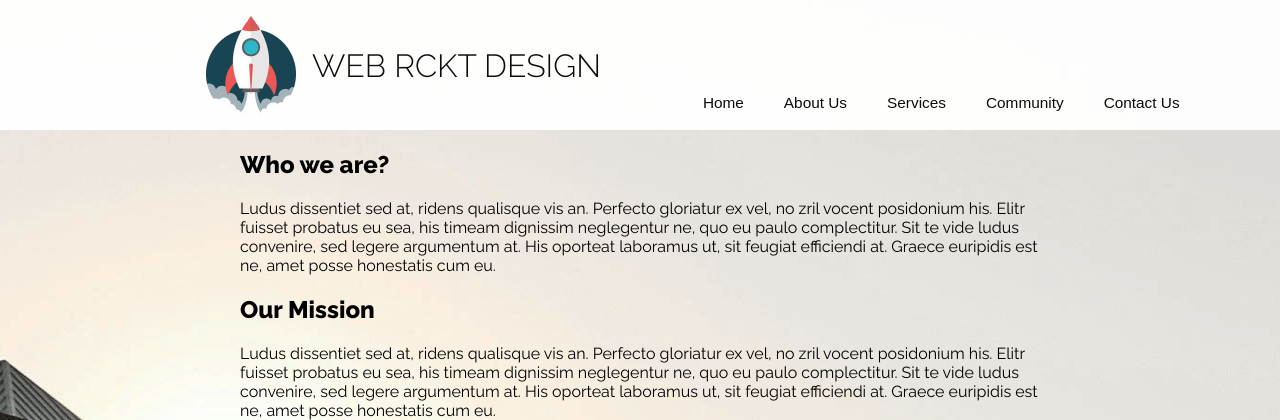
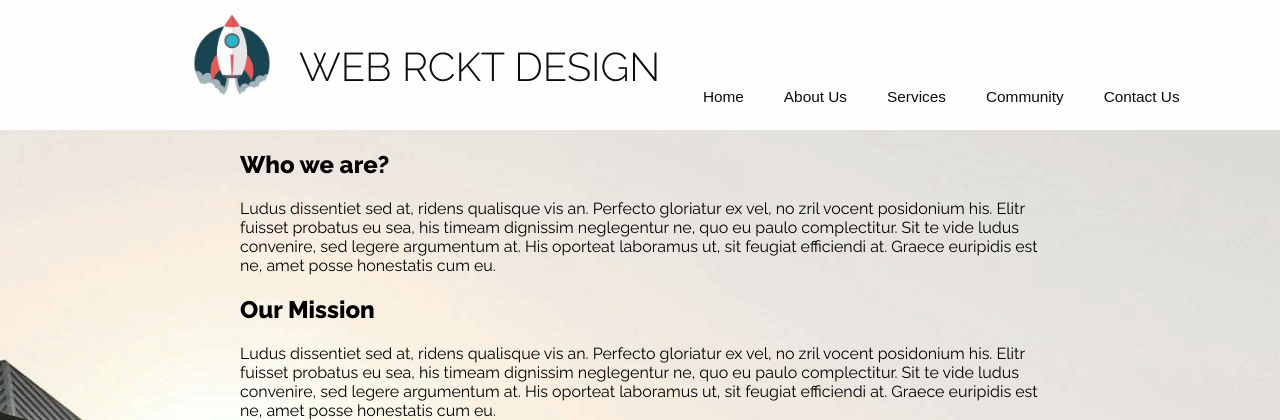
Before and after one commit to tonihe/1536, a PHP site: page /aboutus.html in a window 1280 px wide. Shown: the top 420 px of the page. Run offline with PHP 8.4, Linux system fonts and the light colour scheme.

Commit message:
fixed banner to resize correctly

```diff
--- a/G26/style/base.css
+++ b/G26/style/base.css
@@ -34,23 +34,24 @@ header .dropbtn {
 }
 
 header:hover nav {
-	top: 40%;
+	top: 35%;
 	transition-duration: 0.4s;
 }
 
 header:hover #banner img {
 	display: inline-block;
-	height: 120px;
-	width: 120px;
+	height: 100px;
+	width: 100px;
+	position: absolute;
 	top: 5%;
 	transition: 0.4s;
 }
 
 header:hover #banner h1 {
-	display: inline-block;
-	font-size: 2em;
-	margin-left: 3%;
-	margin-top: 3%;
+	display: relative;
+	font-size: 2.5em;
+	margin-left: 2%;
+	margin-top: 35px;
 	transition-duration:0.4s;
 }
 /* End of transition Effect */
@@ -71,10 +72,10 @@ header a {
 #banner img {
 	float:left;
 	padding: 0;
-	margin: 0;
+	margin-top: 7px;
 	height: 85px;
 	width: 85px;
-	position: relative;
+	position: absolute;
 	left: -2%;
 	top: 0;
 	transition-duration: 0.4s;
@@ -83,8 +84,9 @@ header a {
 /* Thin Name Text, limited to 200,300,400,800 via import. shifted name left and enlarged */
 #banner h1 {
 	font-weight: 300;
-	font-size: 1.5em;
-	margin-top: 1.7%;
+	font-size: 2em;
+	margin-left: 10px;
+	margin-top: 25px;
 	position: absolute;
 	left: 65px;
 	transition-duration: 0.4s;
@@ -94,7 +96,7 @@ header a {
 .headerbox {
 	height: 100%;
 	width: 70%;
-	min-width: 48em;
+	min-width: 52em;
 	padding-left: 2em;
 	margin-left: auto;
 	margin-right: auto;
```
